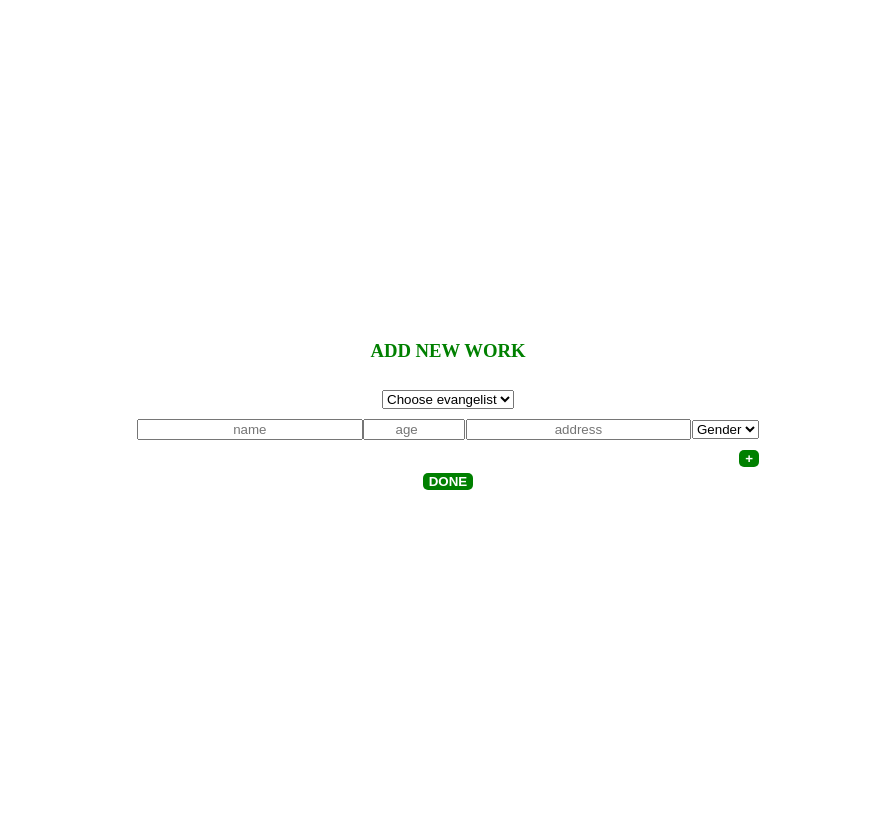
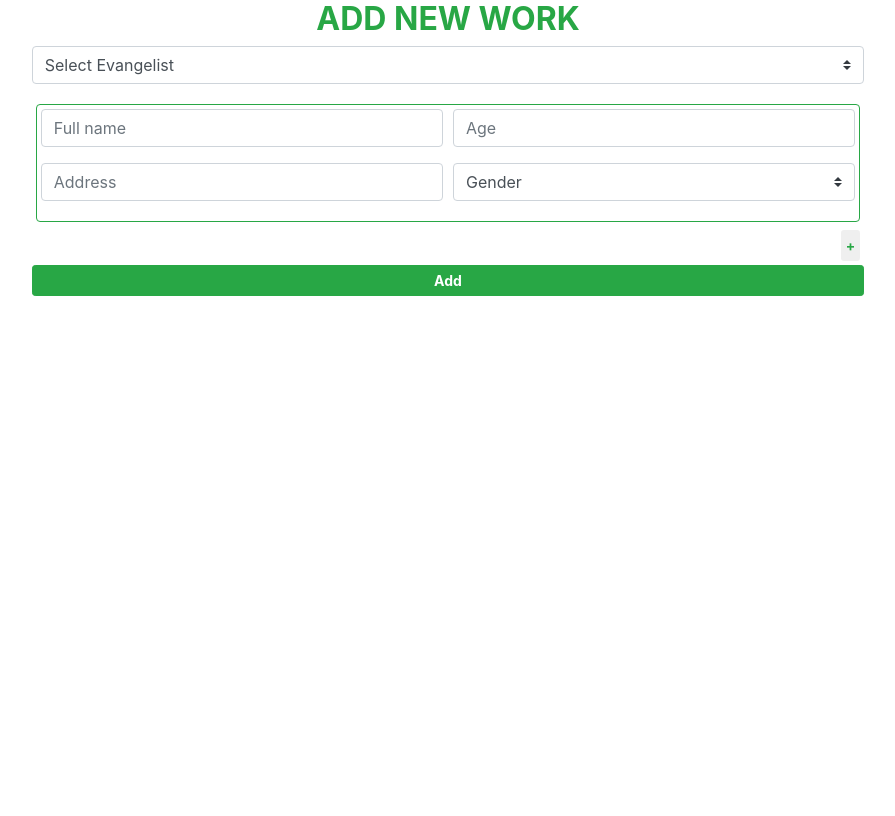
Before and after one commit to AlbyShelly/follow, a Flask app: page /new_work in a window 1280 px wide. Shown: the whole page, without its empty margins (192-1087 px from the left). After the commit the page ends 296 px from the top, so only its background shows below. Run offline with Flask 3, Linux system fonts and the light colour scheme; some libraries are stand-ins or nearby versions.

Commit message:
styled_the_add_work_page

```diff
--- a/templates/new_work.html
+++ b/templates/new_work.html
@@ -5,7 +5,8 @@
     <meta name="viewport" content="width=device-width, initial-scale=1.0">
     <title>Add Work</title>
 
-    <style>
+    <link rel="stylesheet" href="https://cdn.jsdelivr.net/npm/bootstrap@4.0.0/dist/css/bootstrap.min.css" integrity="sha384-Gn5384xqQ1aoWXA+058RXPxPg6fy4IWvTNh0E263XmFcJlSAwiGgFAW/dAiS6JXm" crossorigin="anonymous">
+    <!-- <style>
         .container{
             display: flex;
             align-items: center;
@@ -64,55 +65,72 @@
 
 
 
-    </style>
+    </style> -->
 </head>
 
 <body>
-    <div class="container" >
-        <h3>ADD NEW WORK</h3>
-        <form action="" id="myform" method="post">
 
-            <div class="form_elements">
-                <select name="evangelist_id">
-                    <option value="" selected disabled>Choose evangelist</option>
+    <div class="container d-flex flex-column justify-content-center align-items-center">
+
+        <h2 class="text-success text-center font-weight-bold">ADD NEW WORK</h2>
+
+        <form class="w-75" method="post">
+            <div>
+                <div class="form-group">
+                    <select name="evangelist_id" id="" class="custom-select">
+                        <option value="" selected disabled>Select Evangelist</option>
 
                         {% for evangelist in evangelists %}
                         <option value="{{ evangelist['id'] }}">{{ evangelist['name'] }}</option>
                         {% endfor %}
 
                     </select>
+                </div>
+            </div>
+            <div id="contact_details" class="p-1">
+                <div class="border border-success rounded p-1">
+
+                    <div class="form-row">
+                        <div class="form-group col-md-6">
+                            <input type="text" name="name_0" class="form-control" id="" placeholder="Full name">
+                        </div>
+                        <div class="form-group col-md-6">
+                            <input type="number" name="age_0" class="form-control" id="" placeholder="Age">
+                        </div>
+                    </div>
+
+                    <div class="form-row">
+                        <div class="form-group col-md-6">
+                            <input type="text" name="address_0" class="form-control" id="" placeholder="Address">
+                        </div>
+                        <div class="form-group col-md-6">
+                            <select name="gender_0" id="" class="custom-select">
+                                <option value="M">Male</option>
+                                <option value="F">Female</option>
+                                <option value="" selected disabled>Gender</option>
+                            </select>
+                        </div>
+                    </div>
+                </div>
+            </div>
+
+            <div class="p-1 order-1 justify-content-end d-flex flex-row" onclick="addfield()">
+                <button type="button" class="btn text-success btn-sm p-1 font-weight-bold">+</button>
+            </div>
 
 
-            </div>
-
-            <div class="form_elements">
-                <input type="text" name="name_0" placeholder="name">
-                <input type="number" name="age_0" placeholder="age">
-                <input type="text" name="address_0" placeholder="address">
-                <select name="gender_0">
-                    <option disabled selected>Gender</option>
-                    <option value="M">Male</option>
-                    <option value="F">Female</option>
-                </select>
-            </div>
-
-            <div style="order: 1;margin-left: auto;" class="form_elements" >
-                <button id="add_field"  type="button" onclick=addfield()>+</button>
-            </div>
-
-            <div style="order: 1;">
-                <input type="submit" value="DONE">
+            <div class="order-1 mb-1">
+                <button type="submit" class="btn btn-success btn-sm btn-block font-weight-bold">Add</button>
             </div>
         </form>
     </div>
-
     <script>
 
         let form_count = 0;
         let btn = document.getElementById("add_field");
         console.log(btn);
 
-        foo = document.getElementById("myform");
+        foo = document.getElementById("contact_details");
         console.log(foo);
 
         function addfield(){
@@ -120,22 +138,40 @@
             let divElement = document.createElement("div");
             form_count+= 1;
             divElement.innerHTML = `
-                <input type="text" name="name_${form_count}" placeholder="name">
-                <input type="number" name="age_${form_count}" placeholder="age">
-                <input type="text" name="address_${form_count}" placeholder="address">
-                <select name="gender_${form_count}">
-                    <option disabled selected>Gender</option>
+                <div class="form-row">
+                    <div class="form-group col-md-6">
+                        <input type="text" name="name_${form_count}" class="form-control" id="" placeholder="Full name">
+                    </div>
+                    <div class="form-group col-md-6">
+                        <input type="number" name="age_${form_count}" class="form-control" id="" placeholder="Age">
+                    </div>
+                </div>
+
+                <div class="form-row">
+                    <div class="form-group col-md-6">
+                        <input type="text" name="address_${form_count}" class="form-control" id="" placeholder="Address">
+                    </div>
+                    <div class="form-group col-md-6">
+                        <select name="gender_${form_count}" id="" class="custom-select">
                             <option value="M">Male</option>
                             <option value="F">Female</option>
+                            <option value="" selected disabled>Gender</option>
                         </select>
+                    </div>
+                </div>
             `
-            divElement.classList.add("form_elements");
             console.log(foo);
+            divElement.classList.add('border', 'border-success', 'rounded', 'p-1', 'mt-1')
             foo.appendChild(divElement);
         }
 
 
 
     </script>
+
+
+    <script src="https://code.jquery.com/jquery-3.2.1.slim.min.js" integrity="sha384-KJ3o2DKtIkvYIK3UENzmM7KCkRr/rE9/Qpg6aAZGJwFDMVNA/GpGFF93hXpG5KkN" crossorigin="anonymous"></script>
+    <script src="https://cdn.jsdelivr.net/npm/popper.js@1.12.9/dist/umd/popper.min.js" integrity="sha384-ApNbgh9B+Y1QKtv3Rn7W3mgPxhU9K/ScQsAP7hUibX39j7fakFPskvXusvfa0b4Q" crossorigin="anonymous"></script>
+    <script src="https://cdn.jsdelivr.net/npm/bootstrap@4.0.0/dist/js/bootstrap.min.js" integrity="sha384-JZR6Spejh4U02d8jOt6vLEHfe/JQGiRRSQQxSfFWpi1MquVdAyjUar5+76PVCmYl" crossorigin="anonymous"></script>
 </body>
 </html>
```
Also changed, not shown: follow.db. Lines whose indentation alone changed are shown as unchanged.
